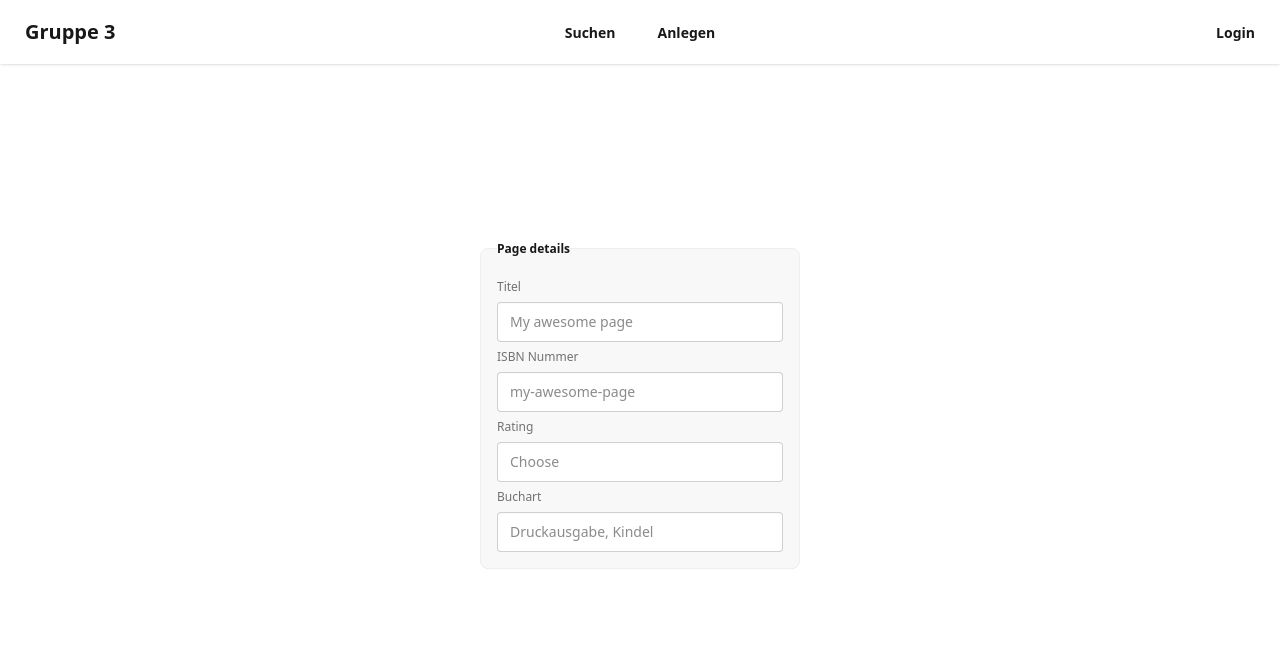
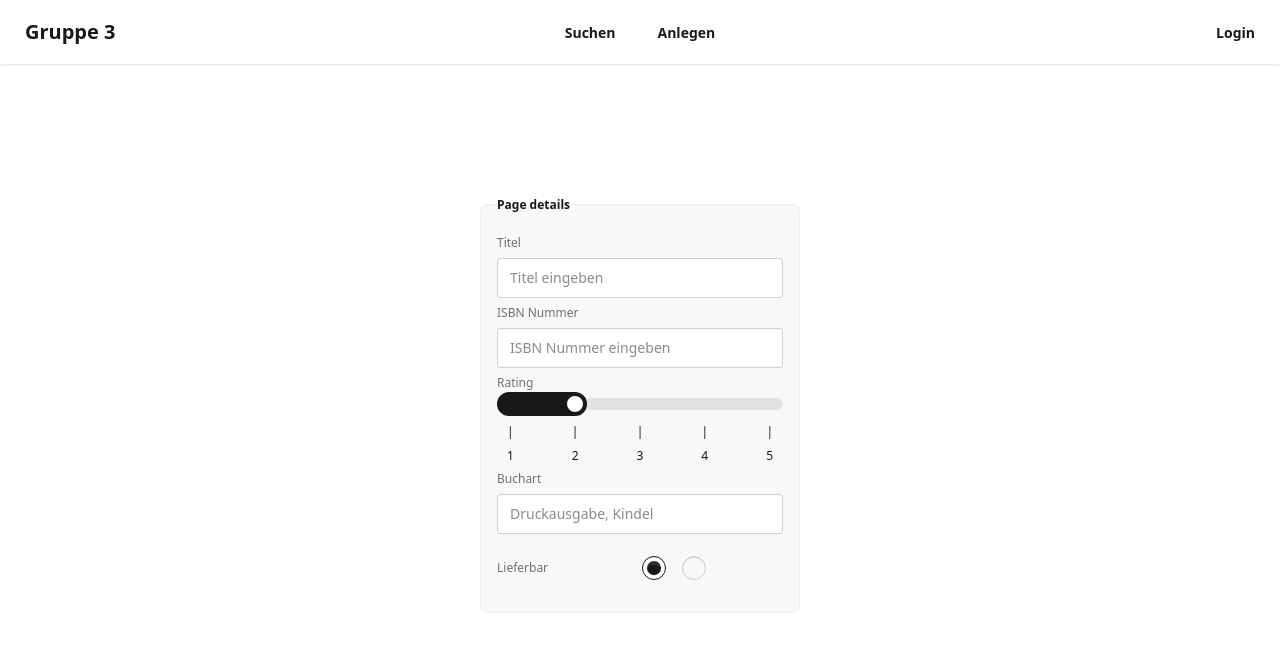
Before and after one commit to JuliusM123/web-Anwendung, an Angular app: page /suchen in a window 1280 px wide. Shown: the top 652 px of the page. Built offline with nearby package versions, Linux system fonts and the light colour scheme.

Commit message:
feat: Erweiterung der Suche Seite

```diff
--- a/src/app/suche/suche.component.html
+++ b/src/app/suche/suche.component.html
@@ -5,20 +5,57 @@
     <legend class="fieldset-legend">Page details</legend>
 
     <label class="label" for="title">Titel</label>
-    <input id="title" type="text" class="input" placeholder="My awesome page" />
+    <input id="title" type="text" class="input" placeholder="Titel eingeben" />
 
     <label class="label" for="slug">ISBN Nummer</label>
-    <input id="slug" type="text" class="input" placeholder="my-awesome-page" />
+    <input
+      id="slug"
+      type="text"
+      class="input"
+      placeholder="ISBN Nummer eingeben"
+    />
 
-    <label class="label" for="author">Rating</label>
-    <input id="author" type="text" class="input" placeholder="Choose" />
+    <div class="w-full max-w-xs">
+      <label class="label" for="slug">Rating</label>
 
-    <label class="label" for="author">Buchart</label>
+      <input
+        type="range"
+        min="0"
+        max="100"
+        value="25"
+        class="range"
+        step="25"
+      />
+
+      <div class="flex justify-between px-2.5 mt-2 text-xs">
+        <span>|</span>
+        <span>|</span>
+        <span>|</span>
+        <span>|</span>
+        <span>|</span>
+      </div>
+      <div class="flex justify-between px-2.5 mt-2 text-xs">
+        <span>1</span>
+        <span>2</span>
+        <span>3</span>
+        <span>4</span>
+        <span>5</span>
+      </div>
+    </div>
+
+    <label class="label" for="Buchart">Buchart</label>
     <input
       id="author"
       type="text"
       class="input"
       placeholder="Druckausgabe, Kindel"
     />
+    <div class="flex items-center my-4">
+      <label class="label mr-4" for="Lieferbar">Lieferbar</label>
+      <div class="flex justify-center flex-1">
+        <input type="radio" name="radio-1" class="radio" checked="checked" />
+        <input type="radio" name="radio-1" class="radio ml-4" />
+      </div>
+    </div>
   </fieldset>
 </div>
```
